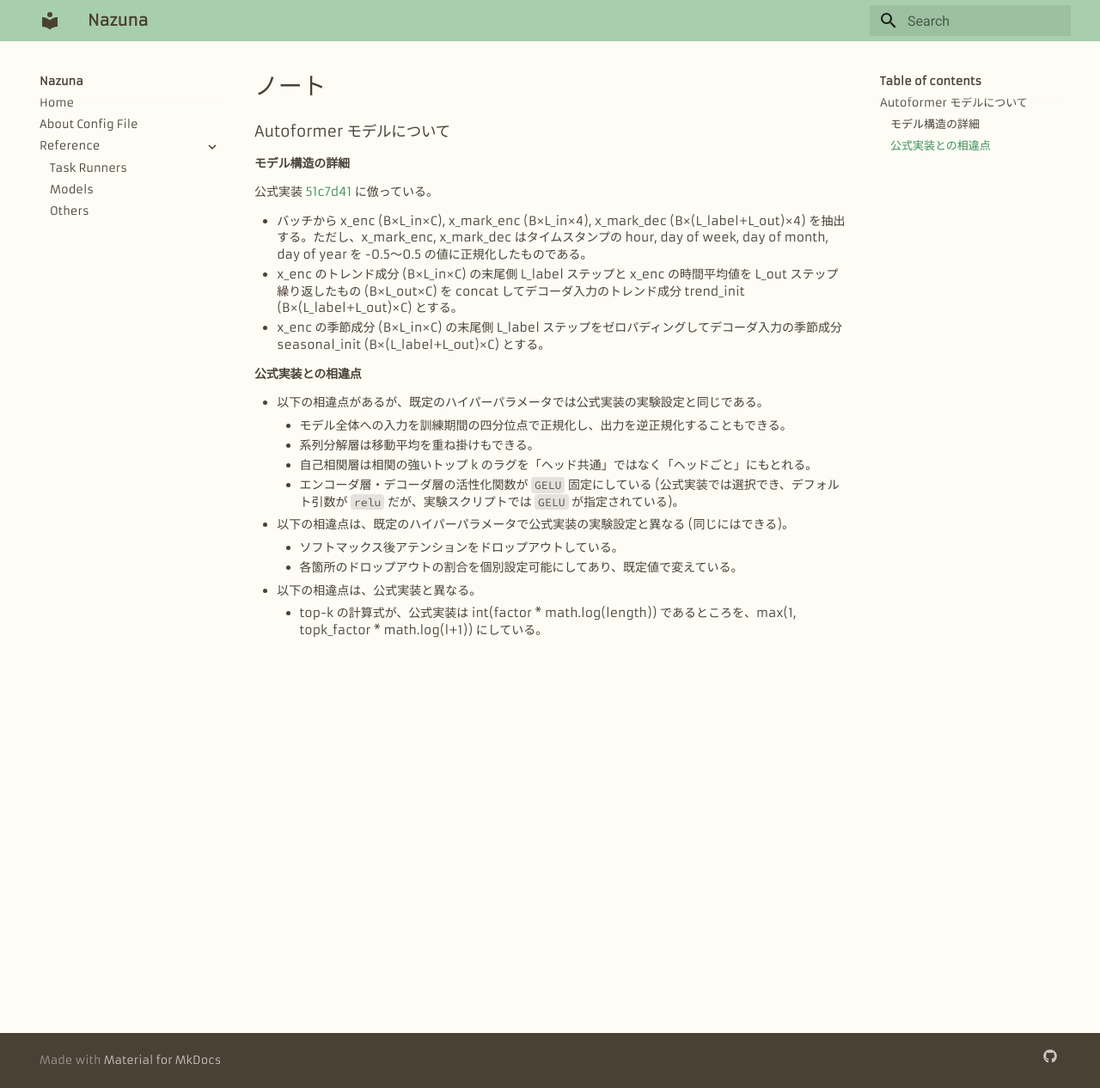
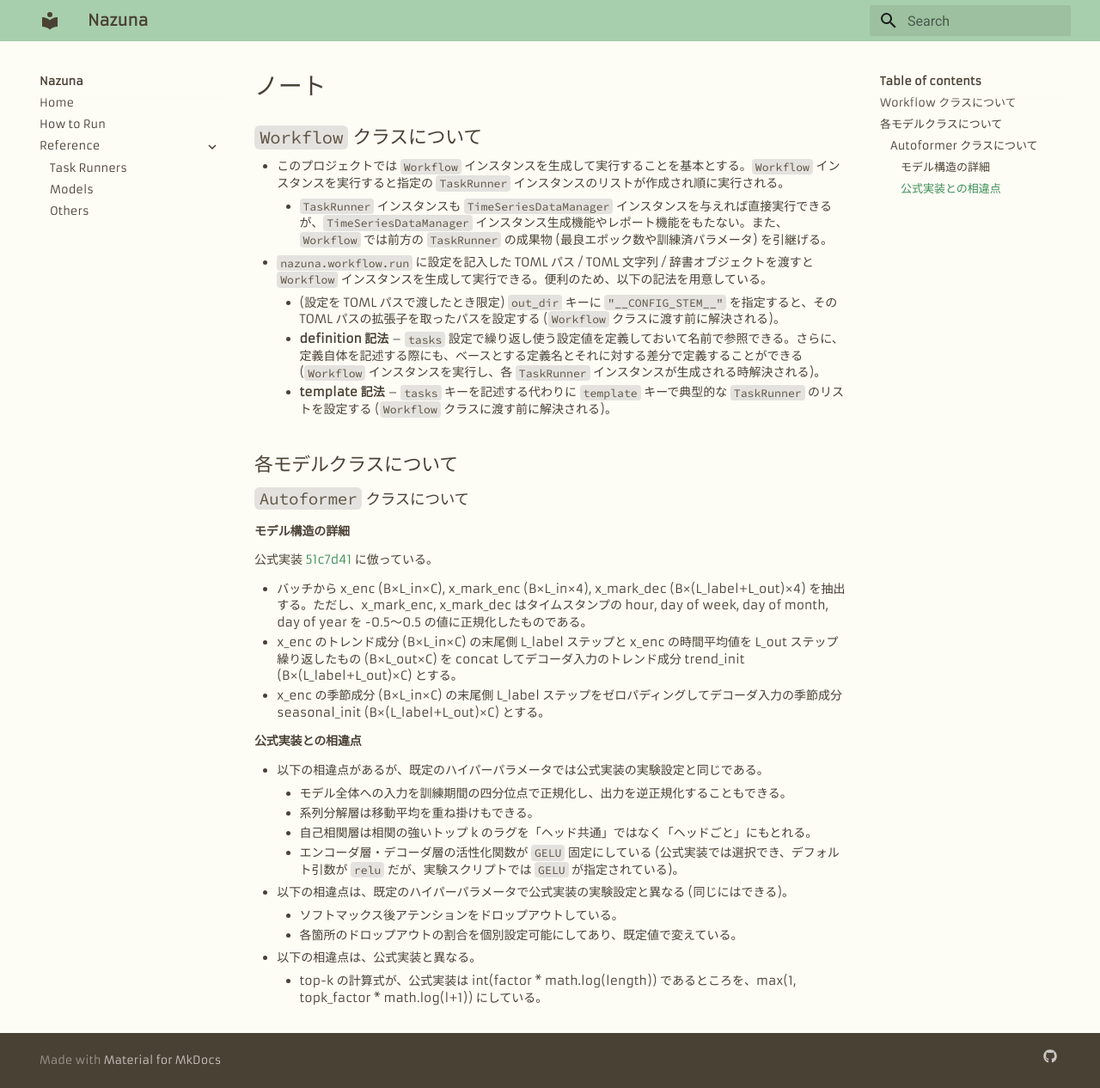
Before and after one commit to CookieBox26/nazuna, an MkDocs documentation site: the page built from docs/notes_ja.md, in a window 1280 px wide and 1266 px high. Shown: the whole window at 86% size. Built offline with MkDocs 1.6.1 and Material for MkDocs 9.7.7, drawn with Linux system fonts in a browser that asks for light colours; some web fonts are replaced.

```diff
--- a/docs/notes_ja.md
+++ b/docs/notes_ja.md
@@ -1,7 +1,19 @@
 # ノート
 
 
-### Autoformer モデルについて
+## `Workflow` クラスについて
+
+- このプロジェクトでは `Workflow` インスタンスを生成して実行することを基本とする。`Workflow` インスタンスを実行すると指定の `TaskRunner` インスタンスのリストが作成され順に実行される。
+    - `TaskRunner` インスタンスも `TimeSeriesDataManager` インスタンスを与えれば直接実行できるが、`TimeSeriesDataManager` インスタンス生成機能やレポート機能をもたない。また、 `Workflow` では前方の `TaskRunner` の成果物 (最良エポック数や訓練済パラメータ) を引継げる。
+- `nazuna.workflow.run` に設定を記入した TOML パス / TOML 文字列 / 辞書オブジェクトを渡すと `Workflow` インスタンスを生成して実行できる。便利のため、以下の記法を用意している。
+    - (設定を TOML パスで渡したとき限定) `out_dir` キーに `"__CONFIG_STEM__"` を指定すると、その TOML パスの拡張子を取ったパスを設定する (`Workflow` クラスに渡す前に解決される)。
+    - **definition 記法** &ndash; `tasks` 設定で繰り返し使う設定値を定義しておいて名前で参照できる。さらに、定義自体を記述する際にも、ベースとする定義名とそれに対する差分で定義することができる (`Workflow` インスタンスを実行し、各 `TaskRunner` インスタンスが生成される時解決される)。
+    - **template 記法** &ndash; `tasks` キーを記述する代わりに `template` キーで典型的な `TaskRunner` のリストを設定する (`Workflow` クラスに渡す前に解決される)。
+
+
+## 各モデルクラスについて
+
+### `Autoformer` クラスについて
 
 #### モデル構造の詳細
 公式実装 [51c7d41](https://github.com/thuml/Autoformer/tree/51c7d416ae120b805fd5beef2f4ccf7de496a6ff) に倣っている。
--- a/mkdocs.yml
+++ b/mkdocs.yml
@@ -9,7 +9,7 @@
   - custom.css
 nav:
   - Home: index.md
-  - About Config File: config.md
+  - How to Run: how_to_run.md
   - Reference:
     - Task Runners: reference_task_runners.md
     - Models: reference_models.md
```
Also changed, not shown: docs/config.md (deleted, +0 -5 lines), docs/how_to_run.md (added, +28 -0 lines), docs/index.md (+1 -1 lines), 2 other files.
